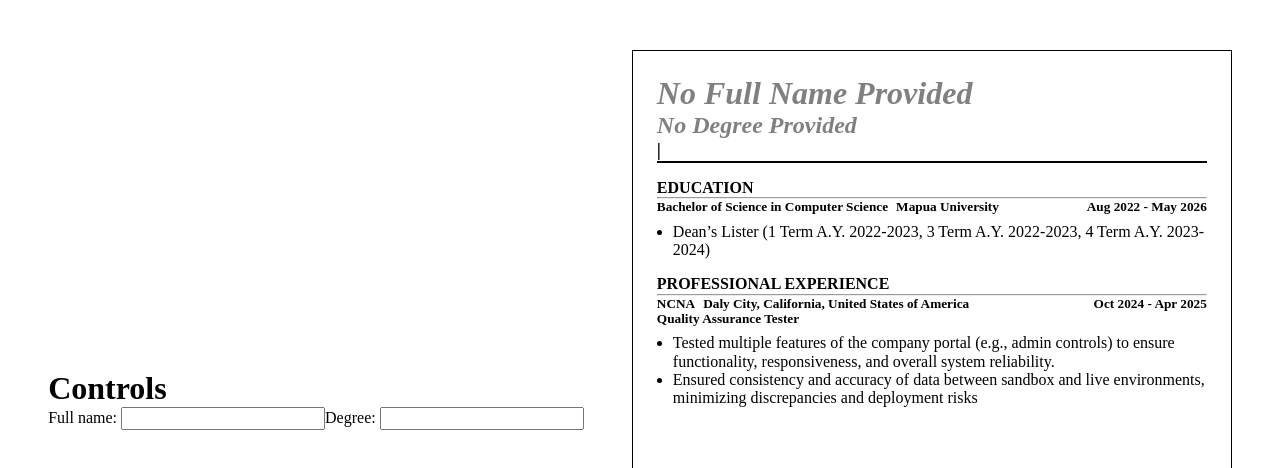
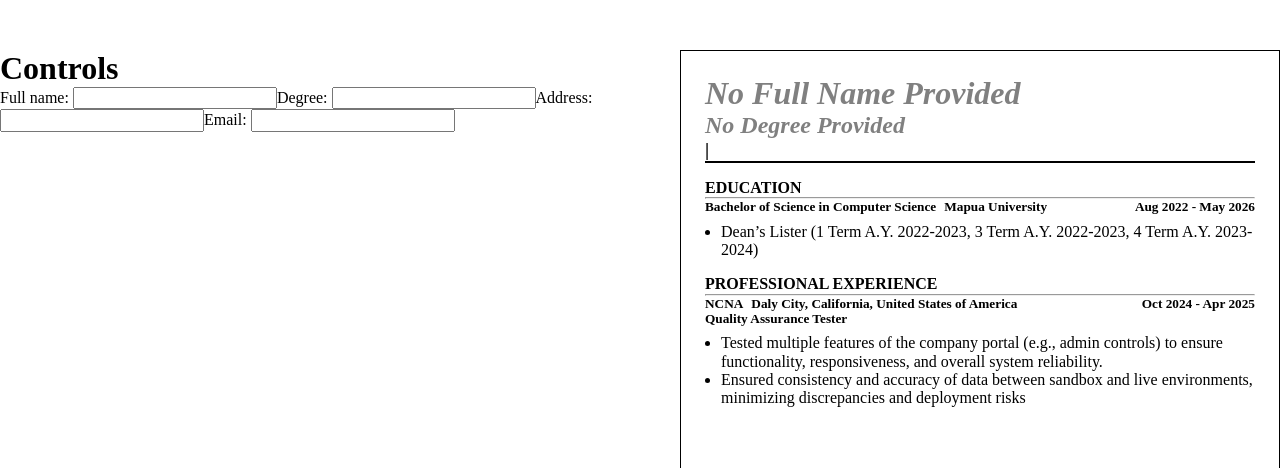
Before and after one commit to Bleu24/CV-Builder, a React (Vite) app: page / in a window 1280 px wide. Shown: the top 468 px of the page. Built offline with nearby package versions, Linux system fonts and the light colour scheme.

Commit message:
feat: add new fields and handler functions

```diff
--- a/src/ui/components/Controls.jsx
+++ b/src/ui/components/Controls.jsx
@@ -1,8 +1,10 @@
+import '../styles/Controls.css';
+
 export default function Controls({
-  fullName,
-  degree,
   handleFullNameChange,
   handleDegreeChange,
+  handleAddressChange,
+  handleEmailChange
 }) {
   return (
     <div className="controls">
@@ -12,7 +14,6 @@ export default function Controls({
           Full name:{" "}
           <input
             onChange={handleFullNameChange}
-            value={fullName}
             type="text"
             id="first-name"
             name="first-name"
@@ -22,10 +23,27 @@ export default function Controls({
           Degree:{" "}
           <input
             onChange={handleDegreeChange}
-            value={degree}
             type="text"
             id="degree"
             name="degree"
+          />
+        </label>
+        <label>
+          Address:{" "}
+          <input
+            onChange={handleAddressChange}
+            type="text"
+            id="address"
+            name="address"
+          />
+        </label>
+        <label>
+          Email:{" "}
+          <input
+            onChange={handleEmailChange}
+            type="email"
+            id="email"
+            name="email"
           />
         </label>
       </form>
```
